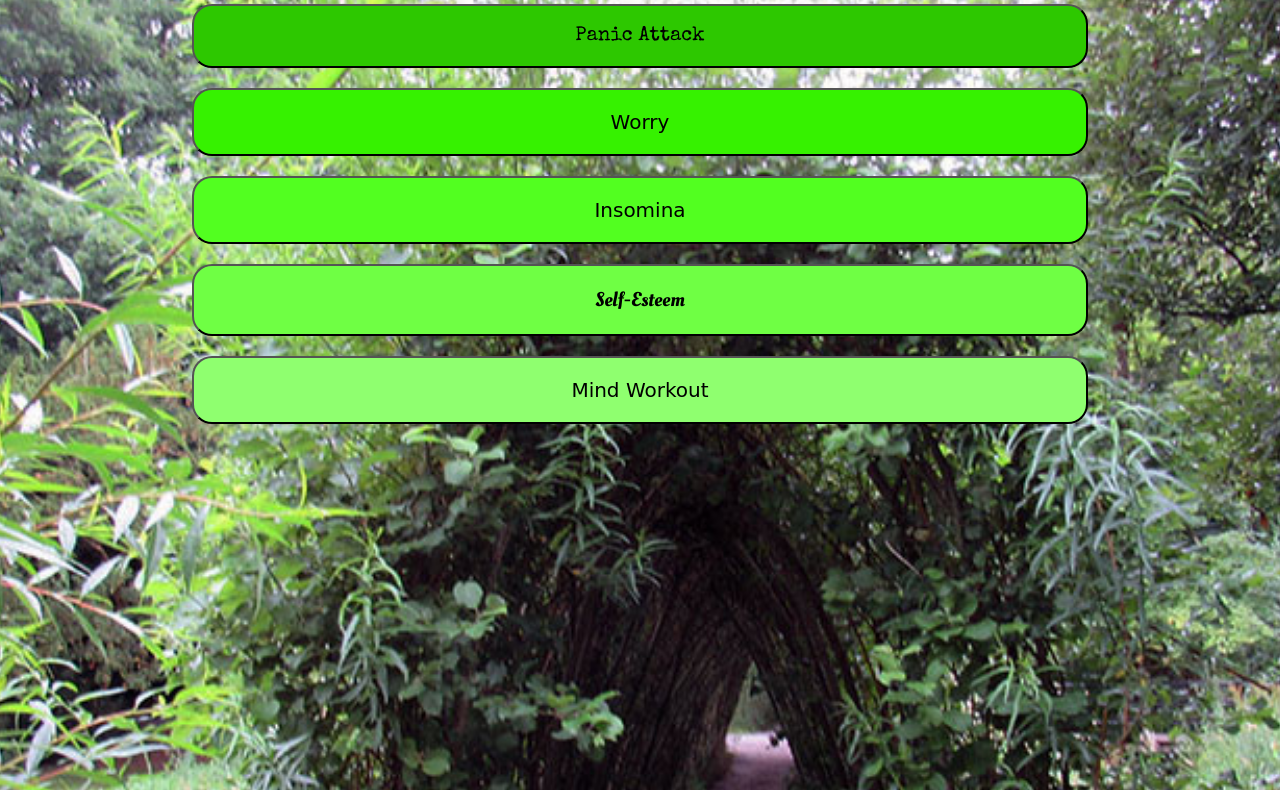
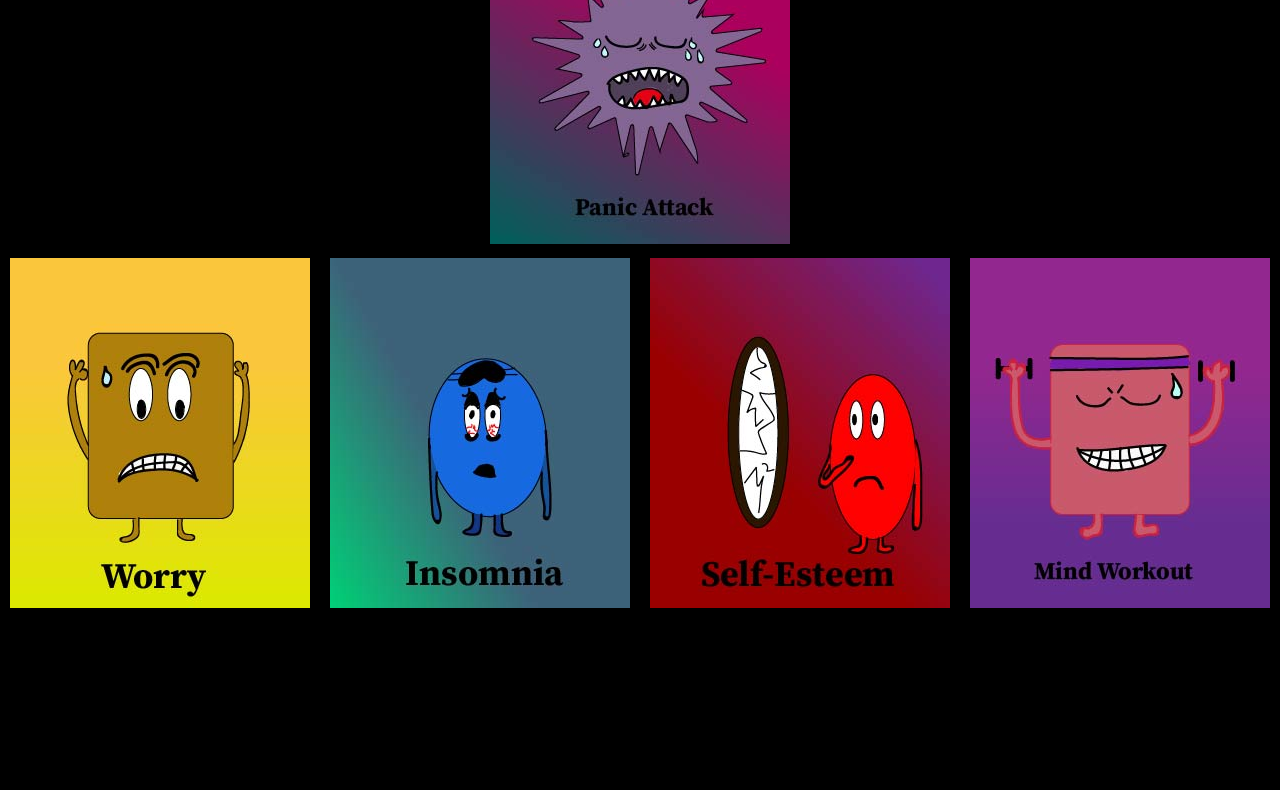
Before and after one commit to BrookeAFoote/PanicAttackApp, a plain HTML site: page index.html in a window 1280 px wide. Shown: the part 159-949 px from the top of the page. Drawn offline with nearby package versions, Linux system fonts and the light colour scheme; some packages are replaced by stand-ins of ours; a web font is replaced by a local one.

Commit message:
desktop design

```diff
--- a/css/style.css
+++ b/css/style.css
@@ -1,6 +1,12 @@
 *{
     padding: 0;
     margin: 0;
+}
+body{
+    padding-top: 30px;
+}
+#logos{
+    display: none;
 }
 form {
     margin: 0 auto;
@@ -109,9 +115,37 @@ button {
    body{
     padding-top: 100px;
    }
+   h2{
+       margin: 0px 10px 10px 10px;
+   }
 }
 @media only screen and (min-width: 992px){
-/* button:hover{
-    text-decoration: underline;
-} */
+    body{
+        padding-top: 10px;
+    }
+    .home{
+        background-color: black;
+        background-image: none;
+    }
+    h1{
+        color: whitesmoke;
+    }
+    #btn{
+        display: none;
+    }
+    #logos{
+        display: block;
+    }
+    #panicpic{
+        clear: both;
+        margin-top: 5px;
+    }
+    #worrypic, #sleeppic{
+        float: left;
+        margin: 10px;
+    }
+    #selfpic, #workpic{
+        float: right;
+        margin: 10px;
+    }
 }/*end*/
--- a/partials/home.html
+++ b/partials/home.html
@@ -1,5 +1,5 @@
 
-<form>
+<form id="btn">
 <h1>I need help with...</h1>
     <button id="panicbtn" ng-click="$ctrl.seePanic()">Panic Attack</button>
     <button id="worrybtn" ng-click="$ctrl.seeWorry()">Worry</button>
@@ -7,3 +7,13 @@
     <button id="selfbtn" ng-click="$ctrl.seeSelf()">Self-Esteem</button>
     <button id="workbtn" ng-click="$ctrl.seeWork()">Mind Workout</button>
 </form>
+<form id="logos">
+    <h1>I need help with...</h1>
+    <img id="pancipic" src="../images/panicMonster.jpg" ng-click="$ctrl.seePanic()">
+    <div id="grid">
+    <img id="worrypic" src="../images/worryMonster.jpg" ng-click="$ctrl.seeWorry()">
+    <img id="sleeppic" src="../images/sleepMonster.jpg" ng-click="$ctrl.seeSleep()">
+    <img id="workpic" src="../images/workMonster.jpg" ng-click="$ctrl.seeWork()">
+    <img id="selfpic" src="../images/selfMonster.jpg" ng-click="$ctrl.seeSelf()">
+    </div>
+</form>
```
Also changed, not shown: images/panicMonster.jpg (added), images/selfMonster.jpg (added), images/sleepMonster.jpg (added), images/workMonster.jpg (added), images/worryMonster.jpg (added).
